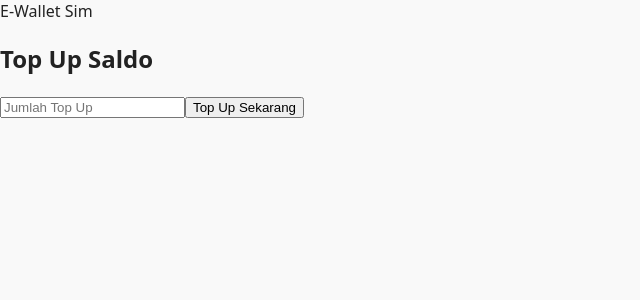
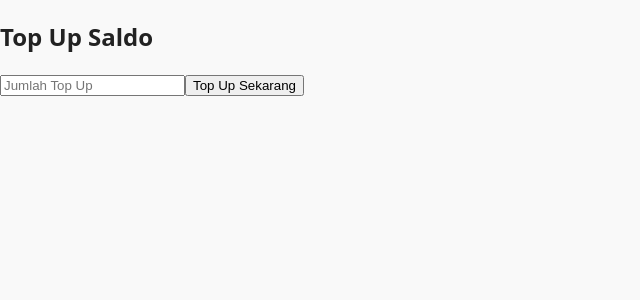
Before and after one commit to ramdanolii14/ewalletsimulator, a Next.js app: page /topup in a window 1280 px wide. Shown: the top 300 px of the page, without its empty margins (0-640 px from the left). Built offline with nearby package versions, Linux system fonts and the light colour scheme.

Commit message:
Update layout.tsx

```diff
--- a/app/layout.tsx
+++ b/app/layout.tsx
@@ -1,12 +1,15 @@
-import './globals.css';
+import './globals.css'
+import { ReactNode } from 'react'
 
-export default function RootLayout({ children }) {
+export const metadata = {
+  title: 'E-Wallet Sim',
+  description: 'Simulator e-wallet dengan Supabase dan Next.js',
+}
+
+export default function RootLayout({ children }: { children: ReactNode }) {
   return (
     <html lang="id">
-      <body className="bg-gray-50 font-sans">
-        <header className="bg-white shadow p-4 mb-4 text-center text-xl font-semibold">E-Wallet Sim</header>
-        {children}
-      </body>
+      <body className="bg-gray-50 font-sans">{children}</body>
     </html>
-  );
+  )
 }
```
